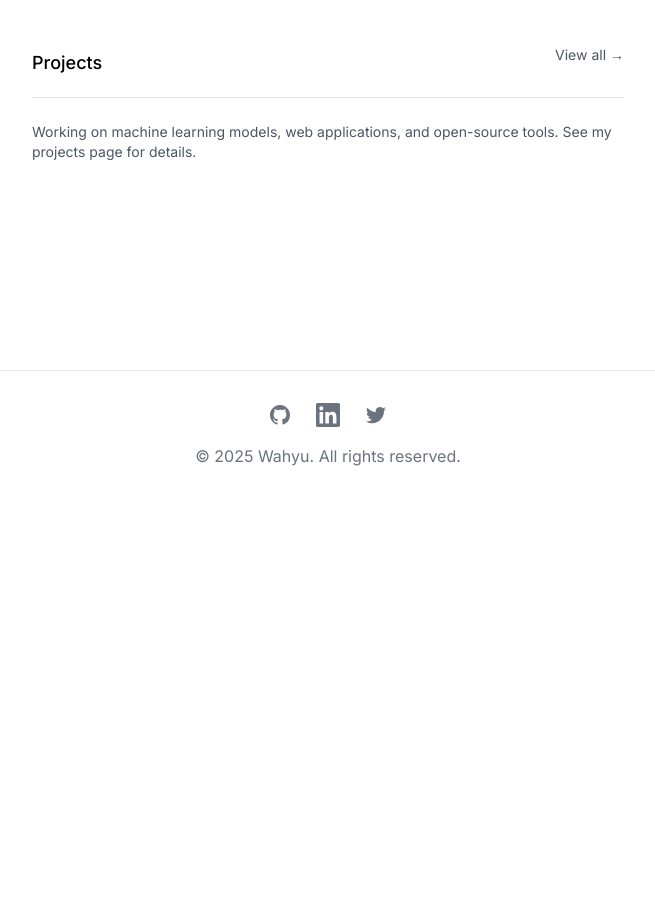
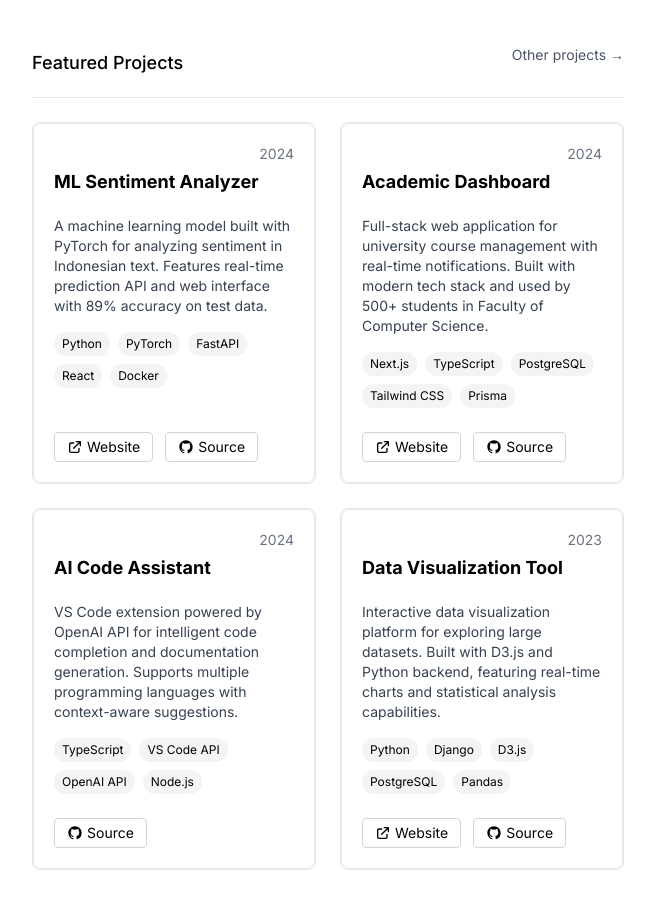
Before and after one commit to wahyuhiddayat/wahyuht, a Next.js app: page / in a window 1280 px wide. Shown: the part 1640-2549 px from the top of the page, without its empty margins (312-967 px from the left). Before the commit the page ends 2157 px from the top, so only its background shows below. Built offline with nearby package versions, Linux system fonts and the light colour scheme.

Commit message:
update project section

```diff
--- a/src/app/page.tsx
+++ b/src/app/page.tsx
@@ -1,5 +1,6 @@
 import Link from "next/link";
 import Image from "next/image";
+import ProjectCard from "@/components/ProjectCard";
 
 export default function Home() {
   return (
@@ -137,18 +138,67 @@ export default function Home() {
         </div>
       </section>
 
-      {/* Projects */}
+      {/* Featured Projects */}
       <section className="mb-16">
         <div className="flex justify-between items-center mb-6 pb-1 border-b border-gray-200 dark:border-gray-800">
-          <h2 className="text-lg font-medium">Projects</h2>
+          <h2 className="text-lg font-medium">Featured Projects</h2>
           <Link href="/projects" className="text-sm text-gray-600 hover:text-black dark:text-gray-400 dark:hover:text-white">
-            View all →
+            Other projects →
           </Link>
         </div>
-        <p className="text-sm text-gray-600 dark:text-gray-300">
-          Working on machine learning models, web applications, and
-          open-source tools. See my projects page for details.
-        </p>
+
+        <div className="grid gap-6 md:grid-cols-2">
+          <div className="bg-white dark:bg-gray-900 rounded-lg border border-gray-200 dark:border-gray-800 overflow-hidden hover:shadow-lg transition-shadow">
+            <ProjectCard
+              title="ML Sentiment Analyzer"
+              description="A machine learning model built with PyTorch for analyzing sentiment in Indonesian text. Features real-time prediction API and web interface with 89% accuracy on test data."
+              date="2024"
+              skills={['Python', 'PyTorch', 'FastAPI', 'React', 'Docker']}
+              links={{
+                github: "https://github.com/wahyuhidayat/sentiment-analyzer",
+                website: "https://sentiment-analyzer-demo.vercel.app"
+              }}
+            />
+          </div>
+
+          <div className="bg-white dark:bg-gray-900 rounded-lg border border-gray-200 dark:border-gray-800 overflow-hidden hover:shadow-lg transition-shadow">
+            <ProjectCard
+              title="Academic Dashboard"
+              description="Full-stack web application for university course management with real-time notifications. Built with modern tech stack and used by 500+ students in Faculty of Computer Science."
+              date="2024"
+              skills={['Next.js', 'TypeScript', 'PostgreSQL', 'Tailwind CSS', 'Prisma']}
+              links={{
+                github: "https://github.com/wahyuhidayat/academic-dashboard",
+                website: "https://fasilkom-dashboard.vercel.app"
+              }}
+            />
+          </div>
+
+          <div className="bg-white dark:bg-gray-900 rounded-lg border border-gray-200 dark:border-gray-800 overflow-hidden hover:shadow-lg transition-shadow">
+            <ProjectCard
+              title="AI Code Assistant"
+              description="VS Code extension powered by OpenAI API for intelligent code completion and documentation generation. Supports multiple programming languages with context-aware suggestions."
+              date="2024"
+              skills={['TypeScript', 'VS Code API', 'OpenAI API', 'Node.js']}
+              links={{
+                github: "https://github.com/wahyuhidayat/ai-code-assistant"
+              }}
+            />
+          </div>
+
+          <div className="bg-white dark:bg-gray-900 rounded-lg border border-gray-200 dark:border-gray-800 overflow-hidden hover:shadow-lg transition-shadow">
+            <ProjectCard
+              title="Data Visualization Tool"
+              description="Interactive data visualization platform for exploring large datasets. Built with D3.js and Python backend, featuring real-time charts and statistical analysis capabilities."
+              date="2023"
+              skills={['Python', 'Django', 'D3.js', 'PostgreSQL', 'Pandas']}
+              links={{
+                github: "https://github.com/wahyuhidayat/data-viz-tool",
+                website: "https://dataviz-demo.herokuapp.com"
+              }}
+            />
+          </div>
+        </div>
       </section>
     </div>
   );
```
